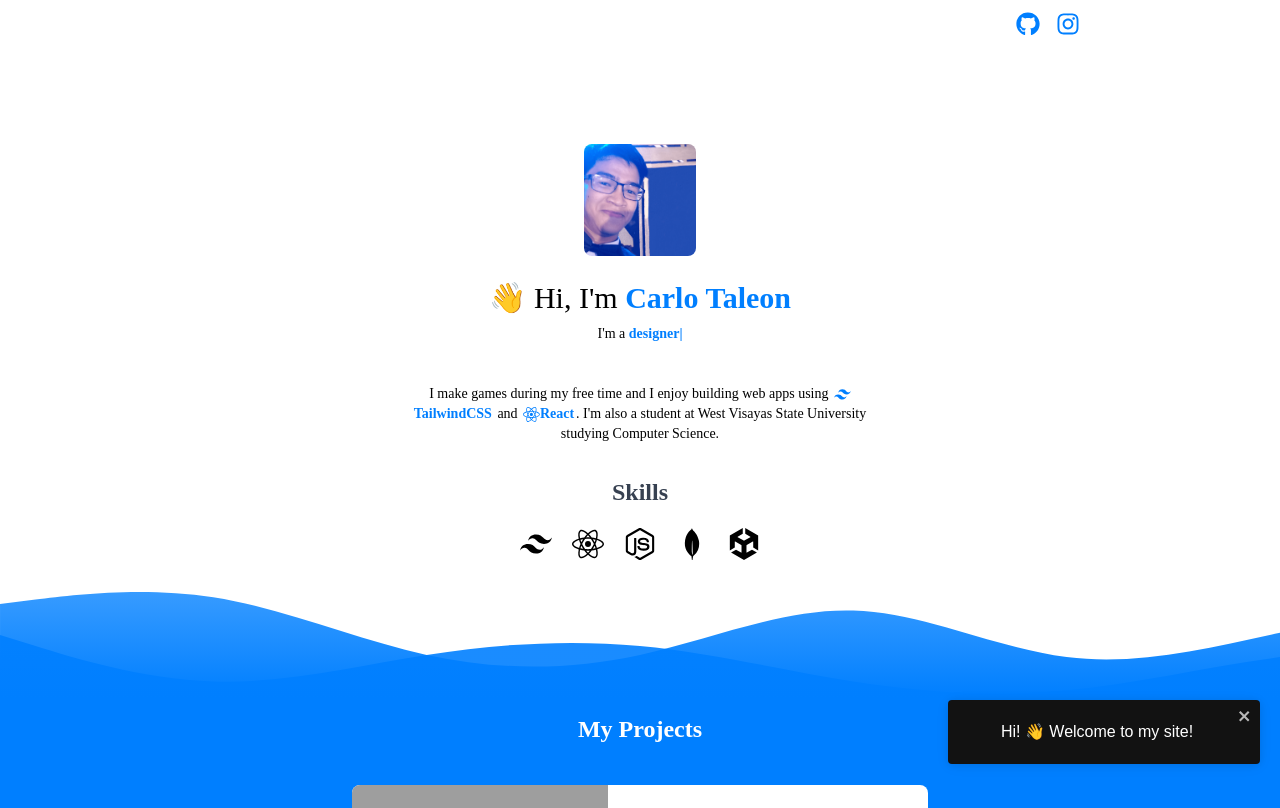
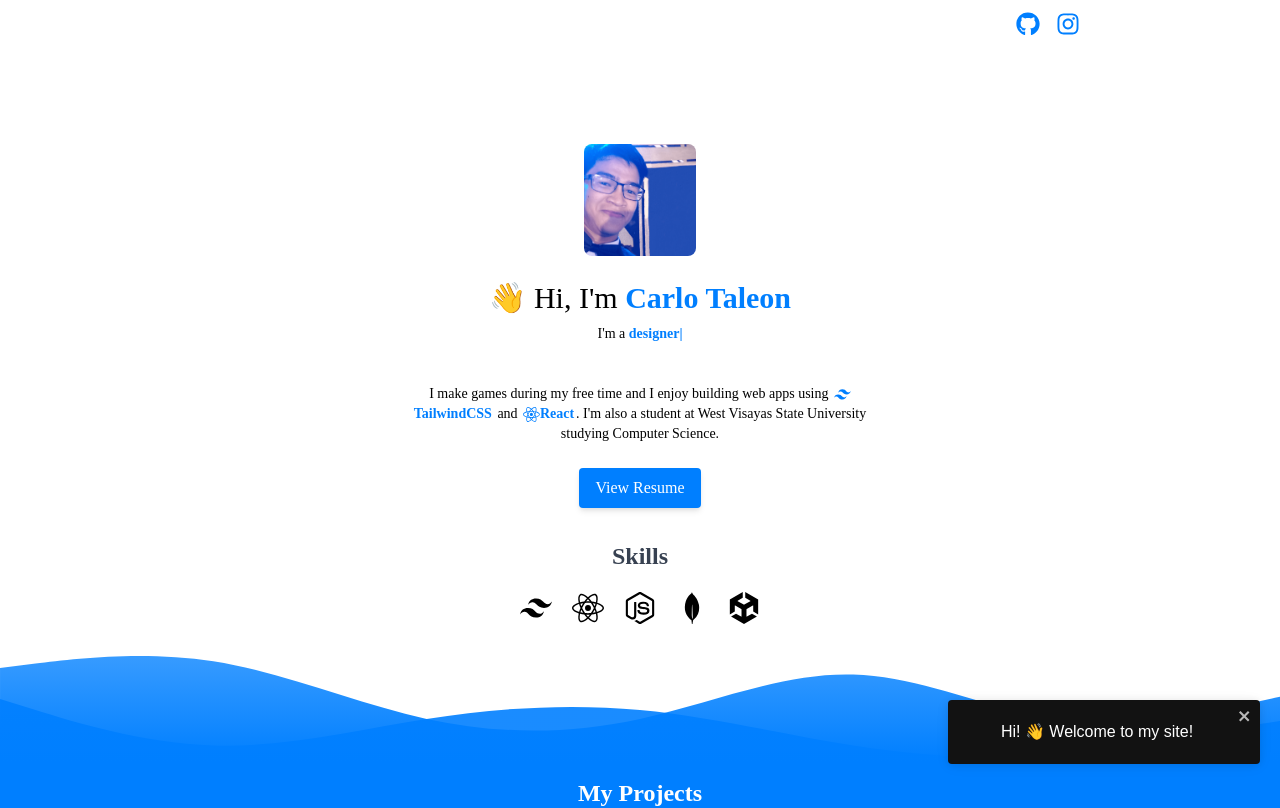
Before and after one commit to Blankeos/portfolio, a React (Create React App) app: page / in a window 1280 px wide. Shown: the top 808 px of the page. Built offline with nearby package versions, Linux system fonts and the light colour scheme; grey boxes are pictures that could not be loaded.

Commit message:
Added resume and main cta button style

```diff
--- a/src/App.js
+++ b/src/App.js
@@ -23,6 +23,8 @@ import { FaGithub, FaInstagram } from "react-icons/fa";
 import img from "./imgs/profilepic.png";
 
 import Projects from "./components/Projects";
+
+import resumePDF from "./static/resume.pdf";
 
 function App() {
   useEffect(() => {
@@ -100,6 +102,12 @@ function App() {
           Computer Science.
         </p>
       </div>
+      <button
+        onClick={() => window.open(resumePDF)}
+        className="px-4 py-2 bg-primary mt-6 text-white rounded shadow-md focus:ring-primary focus:ring-2 focus:outline-none focus:ring-offset-4 transform transition hover:scale-110 active:scale-75 hover:translate-y-0.5"
+      >
+        View Resume
+      </button>
       {/* Skills*/}
       <div className="mt-8 flex flex-col items-center justify-center space-y-5">
         <h2 className="font-bold text-2xl text-gray-700">Skills</h2>
--- a/tailwind.config.js
+++ b/tailwind.config.js
@@ -15,7 +15,13 @@ module.exports = {
     },
   },
   variants: {
-    extend: {},
+    extend: {
+      scale: ["active"],
+      outline: ["active"],
+      backgroundColor: ["active"],
+      textColor: ["active"],
+      borderRadius: ["hover", "focus", "active"],
+    },
   },
   plugins: [],
 };
```
Also changed, not shown: 1 other file (tests, documents, lock files or other folders).
